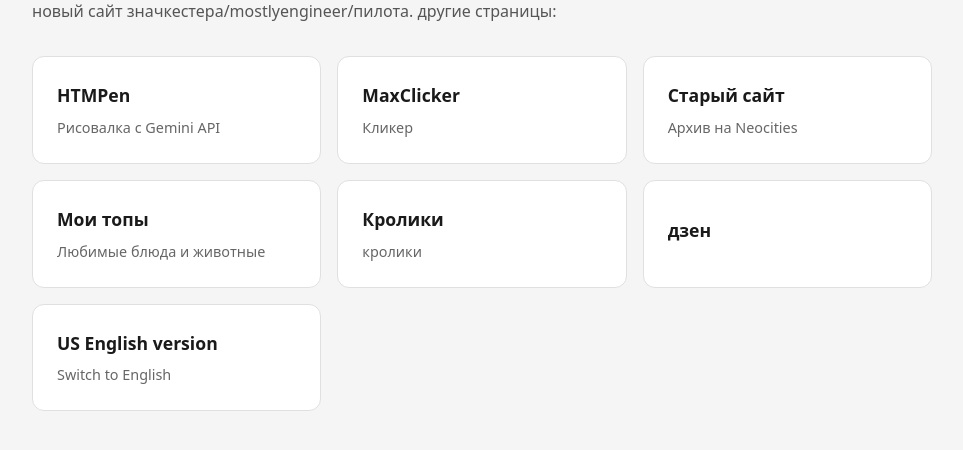
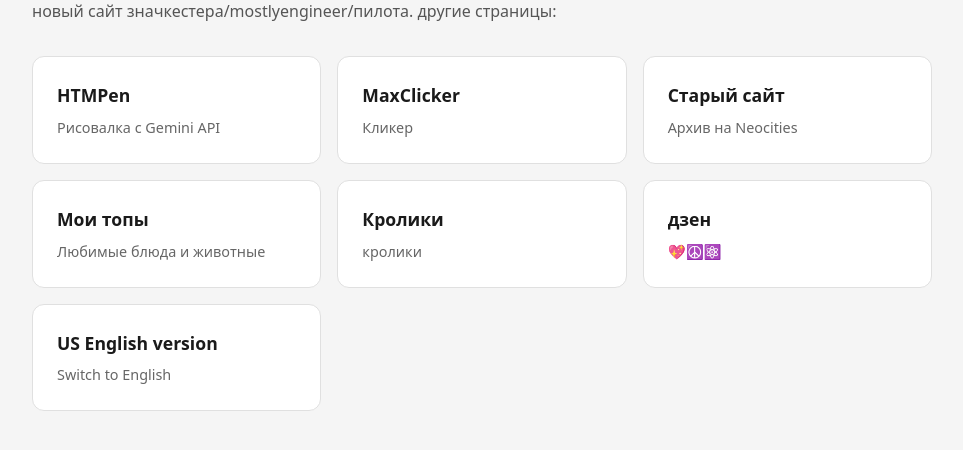
Before and after one commit to gnusinrat/gnusinrat.github.io, a website: page index_ru.html in a window 1280 px wide. Shown: the part 140-590 px from the top of the page, without its empty margins (0-963 px from the left). Drawn offline with Linux system fonts and the light colour scheme.

Commit message:
small fix

```diff
--- a/index_ru.html
+++ b/index_ru.html
@@ -33,9 +33,9 @@
     <span class="card-title">Кролики</span>
     <span class="card-desc">кролики</span>
 </a>
-<a href="https://gnusinrat.github.io/lair.html" class="card">
+<a href="https://gnusinrat.github.io/procedural.html" class="card">
     <span class="card-title">дзен</span>
-    <span class="card-desc"></span>
+    <span class="card-desc">💖☮️⚛️</span>
 </a>
         <a href="https://gnusinrat.github.io/index.html" class="card">
             <span class="card-title">US English version</span>
```
